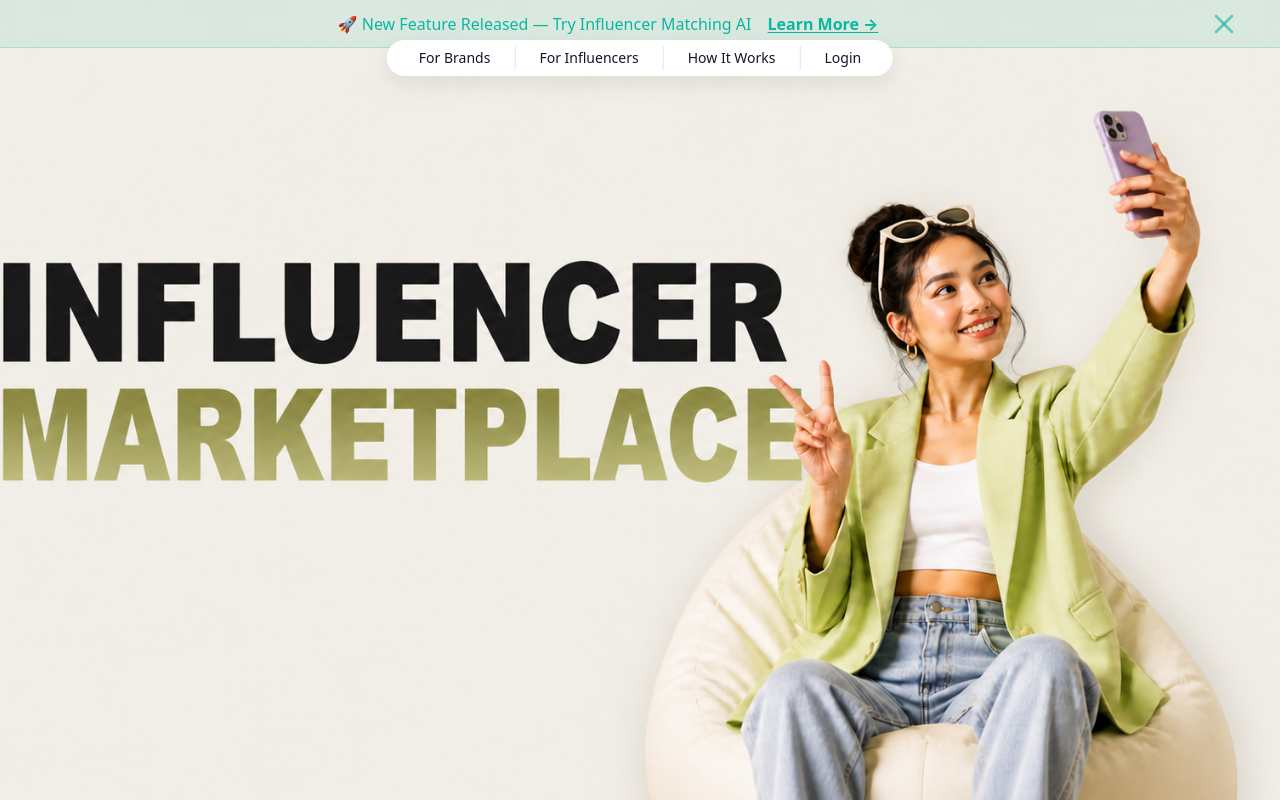
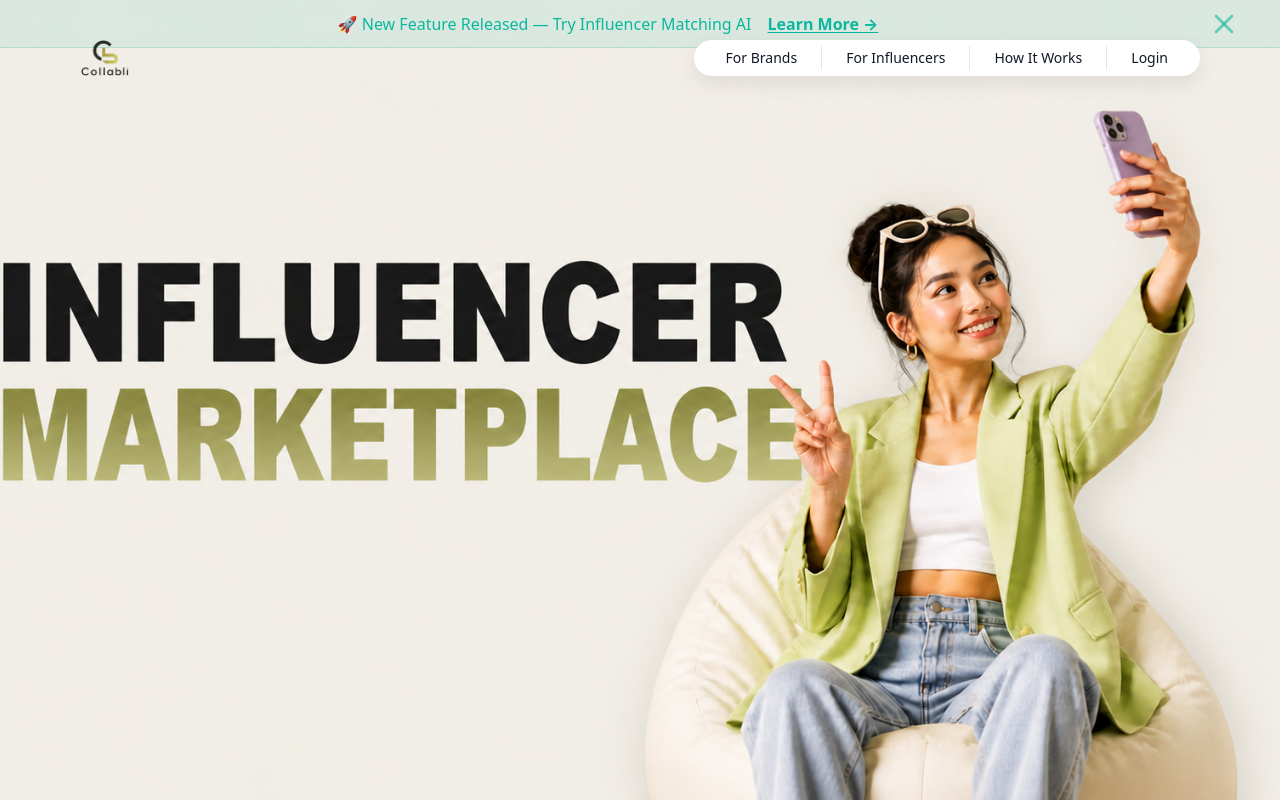
Before and after one commit to nevermature01-lgtm/collabli, a Next.js app: page / in a window 1280 px wide. Built offline with nearby package versions, Linux system fonts and the light colour scheme.

Commit message:
Add a **left-aligned logo using exact path** without affecting the exist

```diff
--- a/src/app/page.tsx
+++ b/src/app/page.tsx
@@ -16,6 +16,15 @@ export default function Home() {
         isVisible={global.showAnnouncementBar}
       />
 
+      {/* Independent Floating Logo */}
+      <div className="fixed top-4 left-4 md:top-5 md:left-10 z-[1000] pointer-events-none">
+        <img
+          src="/logo.png"
+          alt="Collabli Logo"
+          className="h-8 md:h-9 w-auto object-contain select-none"
+        />
+      </div>
+
       <FloatingNavbar />
 
       <HeroSection
--- a/src/components/FloatingNavbar.tsx
+++ b/src/components/FloatingNavbar.tsx
@@ -13,7 +13,7 @@ export default function FloatingNavbar() {
   ];
 
   return (
-    <div className="fixed top-5 left-1/2 -translate-x-1/2 z-[1000]">
+    <div className="fixed top-5 right-4 md:right-10 z-[1000]">
       <div className="flex items-center bg-white rounded-full shadow-[0_8px_20px_rgba(0,0,0,0.08)] py-1.5 px-4">
 
         {/* Desktop Menu */}
@@ -43,7 +43,7 @@ export default function FloatingNavbar() {
 
       {/* Mobile Dropdown */}
       {open && (
-        <div className="md:hidden absolute left-1/2 -translate-x-1/2 mt-2 bg-white rounded-xl shadow-[0_8px_20px_rgba(0,0,0,0.08)] py-2 w-48 overflow-hidden">
+        <div className="md:hidden absolute right-0 mt-2 bg-white rounded-xl shadow-[0_8px_20px_rgba(0,0,0,0.08)] py-2 w-48 overflow-hidden">
           {menuItems.map((item, index) => (
             <div
               key={index}
```
Also changed, not shown: public/logo.png (added).
